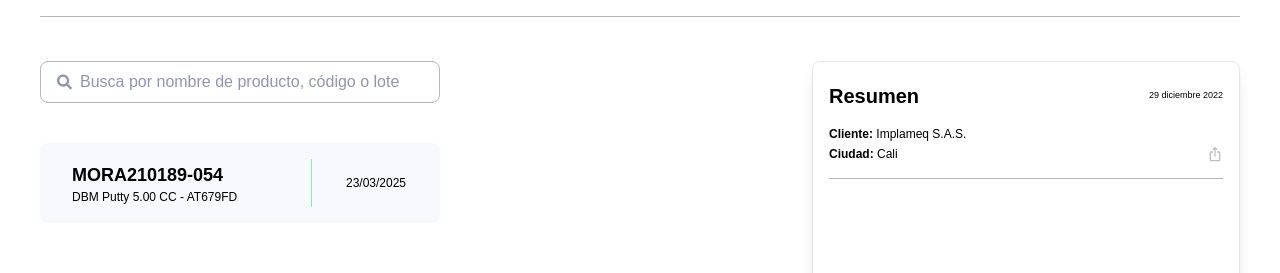
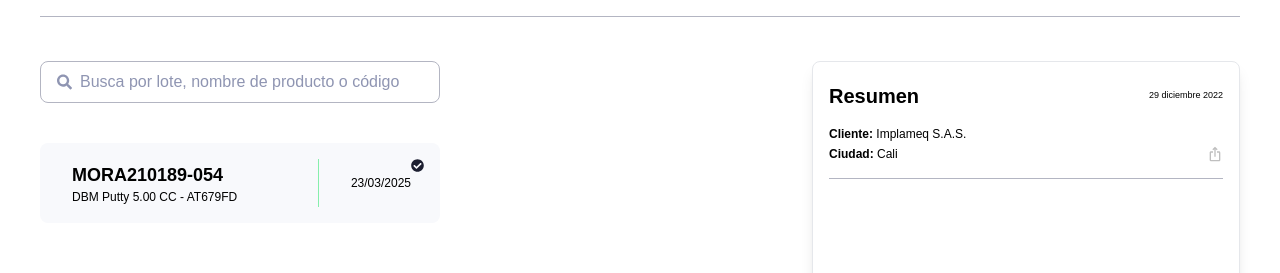
Before and after one commit to andreszapataq/react-inventory-2, a React (Create React App) app: page /despacho/1 in a window 1280 px wide. Shown: the part 136-409 px from the top of the page. Built offline with nearby package versions, Linux system fonts and the light colour scheme.

Commit message:
done DespachoRow

```diff
--- a/src/components/DespachoRow.js
+++ b/src/components/DespachoRow.js
@@ -1,16 +1,23 @@
+import { useState } from "react"
+import { FaCheckCircle } from "react-icons/fa"
+
 const DespachoRow = () => {
+  const [check, setCheck] = useState(false)
+
+  const handleCheck = () => {
+    setCheck(!check)
+  }
+
   return (
-    <div className="flex justify-between items-center bg-cultured rounded-lg lg:w-1/2 px-8 py-4 mb-4">
+    <div className="flex justify-between items-center bg-cultured rounded-lg lg:w-1/2 pl-8 pr-4 py-4 mb-4 cursor-pointer" onClick={handleCheck}>
       <div>
         <h2 className="text-lg font-semibold">MORA210189-054</h2>
         <p className="text-xs font-light">DBM Putty 5.00 CC - AT679FD</p>
       </div>
       <div className="flex justify-end items-center">
         <div className="h-12 w-px bg-green-300 mr-8"></div>
-        <div className="flex flex-col items-center w-16">
-          <p className="text-xl font-semibold"></p>
-          <p className="text-xs font-light">23/03/2025</p>
-        </div>
+        <p className="text-xs font-light">23/03/2025</p>
+        {check ? <div className="w-[13px] h-[13px] self-start rounded-full border border-cool-grey"></div> : <FaCheckCircle size={13} className="self-start fill-raisin-black" />}
       </div>
     </div>
   )
--- a/src/components/SearchBar.js
+++ b/src/components/SearchBar.js
@@ -27,7 +27,7 @@ const SearchBar = () => {
       {location.pathname.includes('/despacho/') && (
         <div className="flex items-center px-4 py-2 border border-cadet-blue-crayola rounded-lg focus-within:border-transparent focus-within:outline outline-blue-700">
           <FaSearch className="fill-cool-grey mr-2" />
-          <input className="w-full border-none outline-none placeholder:text-cool-grey" type="text" placeholder="Busca por nombre de producto, código o lote" />
+          <input className="w-full border-none outline-none placeholder:text-cool-grey" type="text" placeholder="Busca por lote, nombre de producto o código" />
         </div>
       )}
     </div>
```
